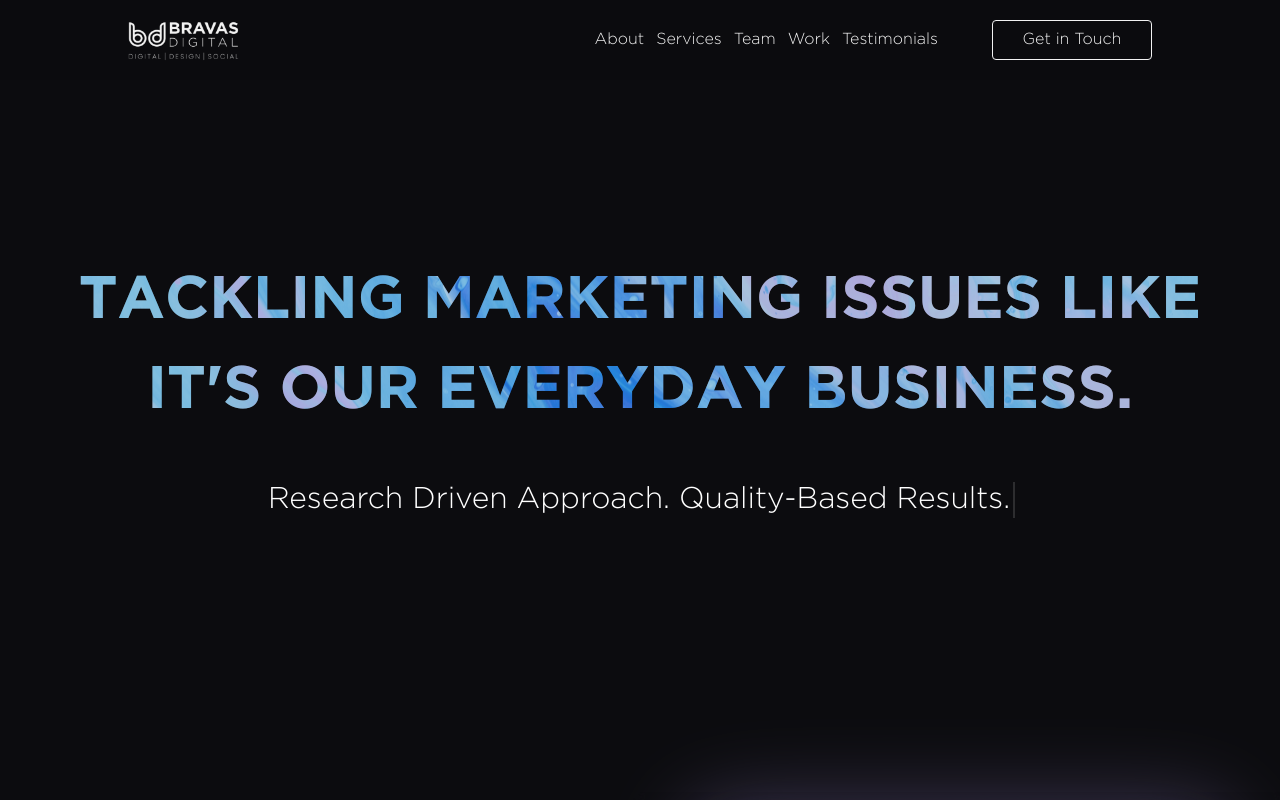
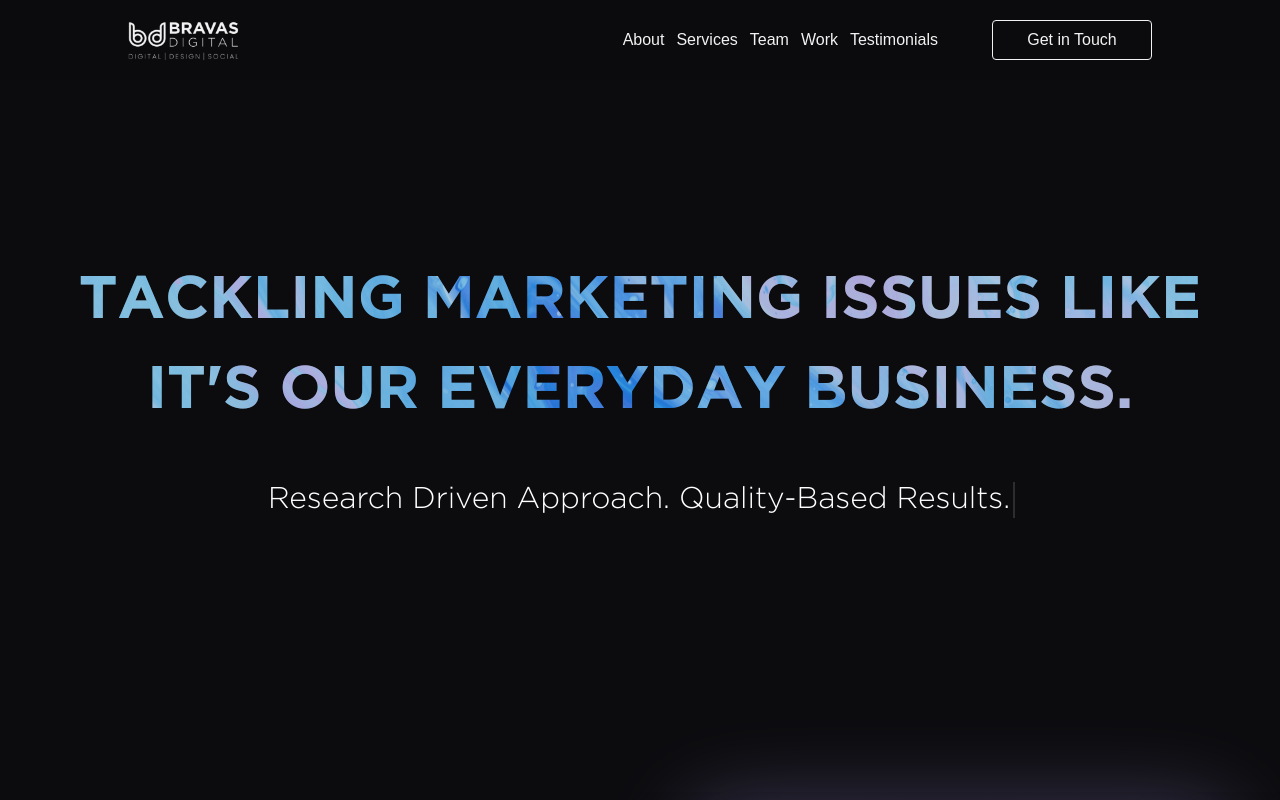
Before and after one commit to Ashutoshkr23/Bravos-11, a Next.js app: page / in a window 1280 px wide. Shown: the top 800 px of the page. Built offline with nearby package versions, Linux system fonts and the light colour scheme.

Commit message:
Font-change

```diff
--- a/src/components/Main.jsx
+++ b/src/components/Main.jsx
@@ -7,10 +7,10 @@
 
         <div className='main bg-dark'>
             <div className='mx-8 sm:mx-16 2xl:mx-32 pt-32 lg:pt-64 pb-32'>
-                <h1 className="text-[28px] leading-loose sm:text-4xl lg:text-6xl text-blue-2 font-bold text-center font-Gotham mb-16" style={{ backgroundImage: `url('/assets/images/main/hero-text-bg1.png')`, backgroundClip: 'text', WebkitBackgroundClip: 'text', lineHeight: '1.5' }}>TACKLING MARKETING ISSUES LIKE IT'S OUR EVERYDAY BUSINESS.</h1>
+                <h1 className="text-[28px] font-gotham leading-loose sm:text-4xl lg:text-6xl text-blue-2 font-bold text-center font-Gotham mb-16" style={{ backgroundImage: `url('/assets/images/main/hero-text-bg1.png')`, backgroundClip: 'text', WebkitBackgroundClip: 'text', lineHeight: '1.5' }}>TACKLING MARKETING ISSUES LIKE IT'S OUR EVERYDAY BUSINESS.</h1>
 
                 {/* <h2 className='text-2xl sm:text-3xl lg:text-5xl text-white font-bold text-center mt-10 mb-10 font-Gotham'>HONESTLY, IT IS.</h2> */}
-                <p className='anim-typewriter text-base sm:text-lg lg:text-3xl font-light text-center justify-center lg:mt-16 text-white lg:w-[50%]'>Research Driven Approach. Quality-Based Results.</p>
+                <p className='anim-typewriter text-base sm:text-lg lg:text-3xl font-light text-center justify-center font-gotham lg:mt-16 text-white lg:w-[50%]'>Research Driven Approach. Quality-Based Results.</p>
             </div>
         </div>
     )
--- a/tailwind.config.js
+++ b/tailwind.config.js
@@ -21,8 +21,8 @@
         'blue-2': 'rgba(92, 184, 228, .4)',
       },
       fontFamily: {
-        sans: ['Gotham', 'sans-serif'],
-
+        gotham: ['Gotham', 'sans-serif'],
+        sans: ['Montserrat', 'sans-serif'],
       },
       backgroundImage: {
         'Connect': "url('/assets/images/connect/Connect.png')",
```
